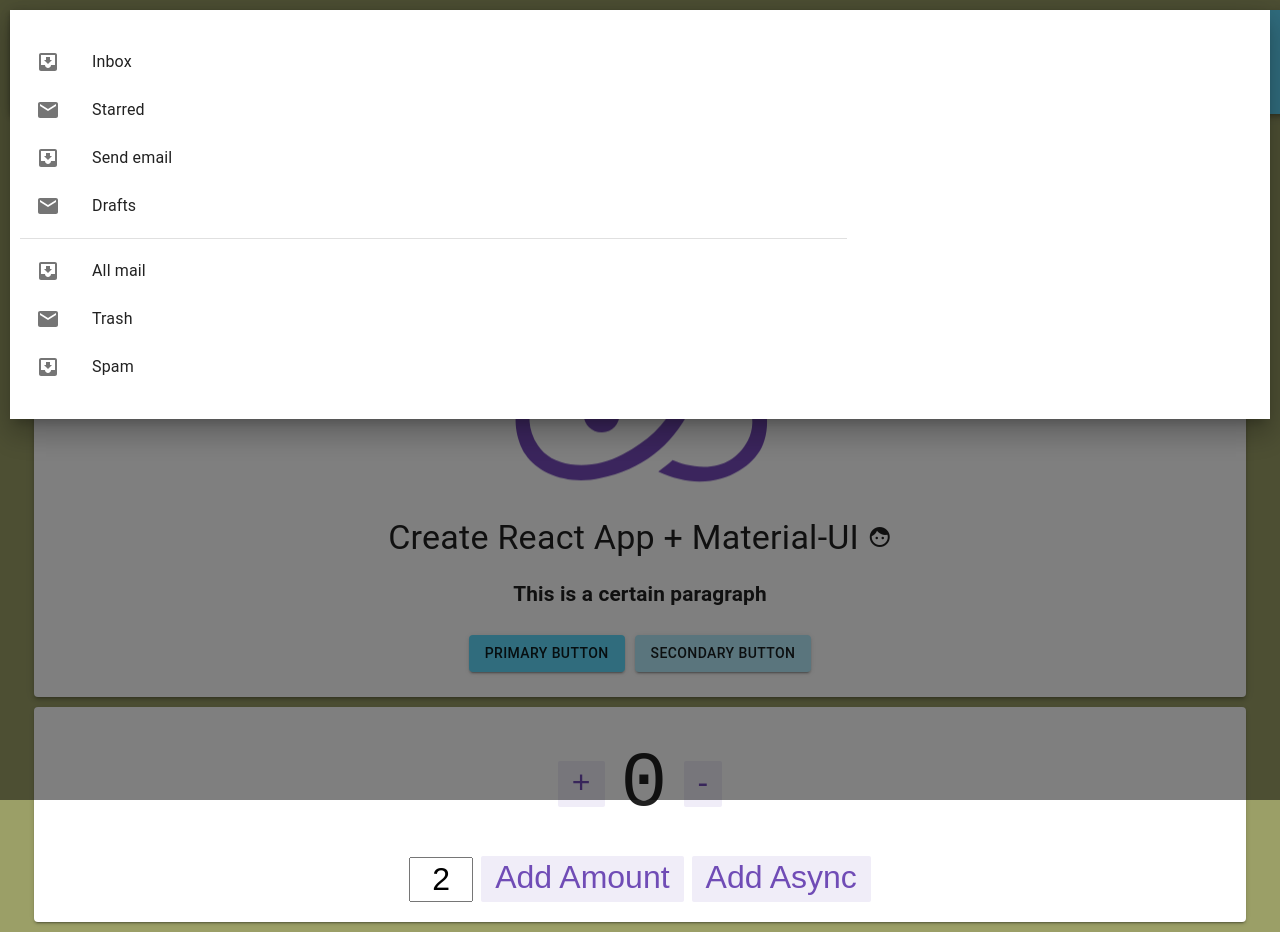
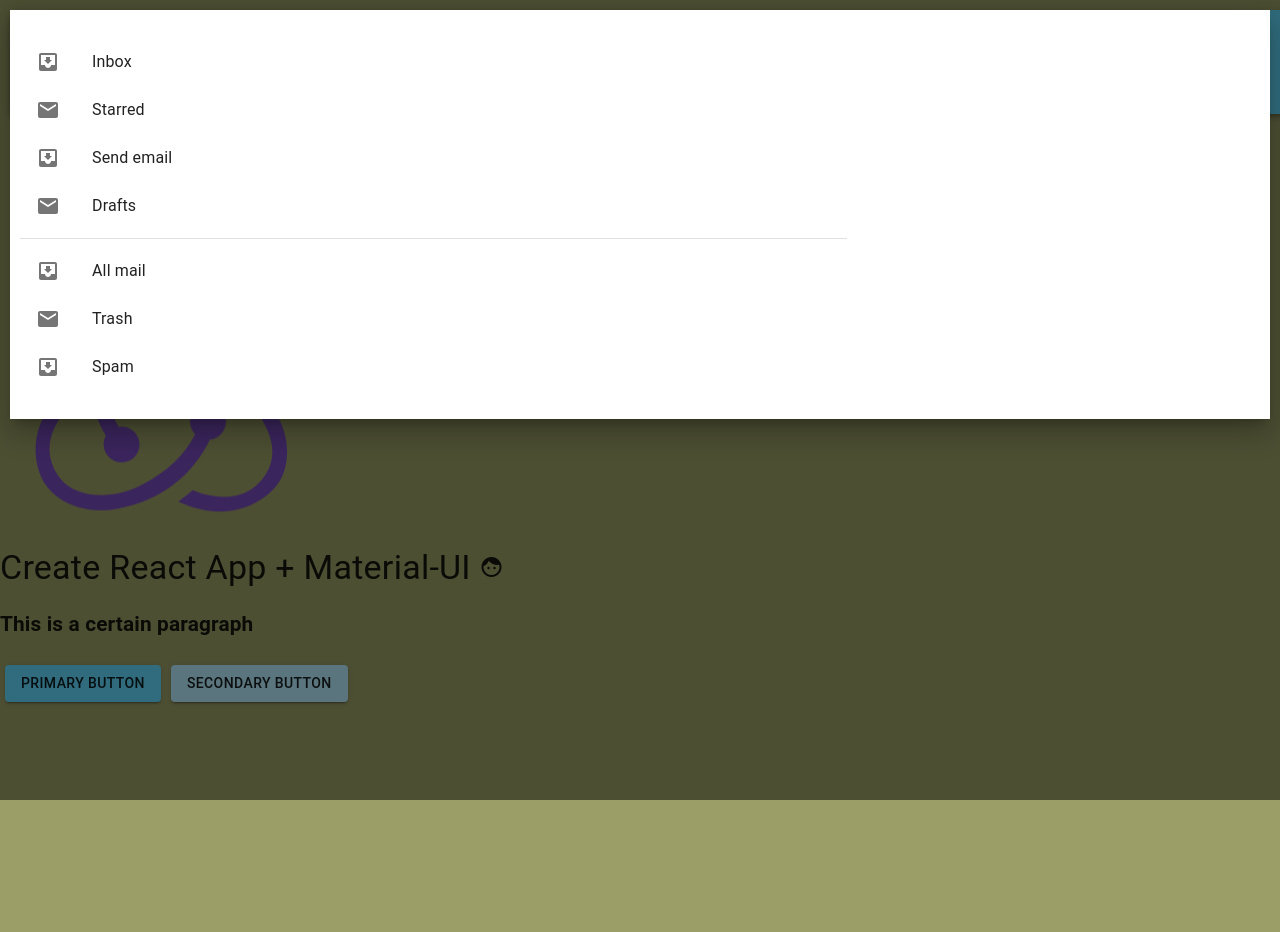
Before and after one commit to ninohero/dashboard-with-graphs, a React (Create React App) app: page / in a window 1280 px wide. Both pictures are taken after a click on the button "PRIMARY BUTTON". After the commit the page ends 800 px from the top, so only its background shows below. Built offline with nearby package versions, Linux system fonts and the light colour scheme.

Commit message:
initial commit: routing, basic redux, basic component placeholders

```diff
--- a/package.json
+++ b/package.json
@@ -12,6 +12,8 @@
     "react": "^16.13.1",
     "react-dom": "^16.13.1",
     "react-redux": "^7.1.3",
+    "react-router-dom": "^5.2.0",
+    "react-router-redux": "^4.0.8",
     "react-scripts": "3.4.3"
   },
   "scripts": {
--- a/src/components/App.js
+++ b/src/components/App.js
@@ -1,37 +1,17 @@
 import React, { useState } from "react";
-import logo from "../logo.svg";
-import { Counter } from "../features/counter/Counter";
 import "../components/App.css";
-import clsx from "clsx";
 import { makeStyles, withStyles } from "@material-ui/core/styles";
-import {
-  Button,
-  Paper,
-  Drawer,
-  Container,
-  Typography,
-  List,
-  ListItem,
-  ListItemIcon,
-  ListItemText,
-  Divider,
-  Grid,
-} from "@material-ui/core";
+import { Switch, Route } from "react-router-dom";
+import Category from "./Category";
+import Dashboard from "./Dashboard";
+import Products from "./Products";
+import { Paper, Container } from "@material-ui/core";
 import Header from "./Header";
 import SideMenu from "./SideMenu";
-import InboxIcon from "@material-ui/icons/MoveToInbox";
-import MailIcon from "@material-ui/icons/Mail";
 
 const styles = {
-  certainPTag: {
-    fontSize: "1.3rem",
-    fontWeight: "bold",
-  },
   list: {
     width: 250,
-  },
-  fullList: {
-    width: "auto",
   },
 };
 
@@ -44,98 +24,19 @@
     right: false,
   });
 
-  const toggleDrawer = (anchor, open) => (event) => {
-    if (
-      event.type === "keydown" &&
-      (event.key === "Tab" || event.key === "Shift")
-    ) {
-      return;
-    }
-
-    setState({ ...state, [anchor]: open });
-  };
-
-  console.log(styles.list);
-
-  const list = (anchor) => (
-    <>
-      <Grid container>
-        <Grid item sm={4}></Grid>
-      </Grid>
-      <Grid
-        sm={8}
-        className={clsx(classes.list, {
-          [classes.fullList]: anchor === "top" || anchor === "bottom",
-        })}
-        role="presentation"
-        onClick={toggleDrawer(anchor, false)}
-        onKeyDown={toggleDrawer(anchor, false)}
-      >
-        <List>
-          {["Inbox", "Starred", "Send email", "Drafts"].map((text, index) => (
-            <ListItem button key={text}>
-              <ListItemIcon>
-                {index % 2 === 0 ? <InboxIcon /> : <MailIcon />}
-              </ListItemIcon>
-              <ListItemText primary={text} />
-            </ListItem>
-          ))}
-        </List>
-        <Divider />
-        <List>
-          {["All mail", "Trash", "Spam"].map((text, index) => (
-            <ListItem button key={text}>
-              <ListItemIcon>
-                {index % 2 === 0 ? <InboxIcon /> : <MailIcon />}
-              </ListItemIcon>
-              <ListItemText primary={text} />
-            </ListItem>
-          ))}
-        </List>
-      </Grid>
-    </>
-  );
-
-  console.log("props", props);
-
   return (
     <>
       <Header />
       <Container maxWidth="lg" className="App">
         <Paper elevation={3}>
-          <SideMenu className={list} />
-          <img src={logo} className="App-logo" alt="logo" />
-          <Typography variant="h4" component="h1" gutterBottom>
-            Create React App + Material-UI{" "}
-            <i className="material-icons md-dark md-inactive">face</i>
-          </Typography>
-          <p className={classes.certainPTag}>This is a certain paragraph</p>
-          <Button
-            variant="contained"
-            color="primary"
-            onClick={toggleDrawer("top", true)}
-          >
-            Primary Button
-          </Button>
-          <Button
-            variant="contained"
-            color="secondary"
-            onClick={toggleDrawer("top", true)}
-          >
-            Secondary Button
-          </Button>
-          <Drawer
-            anchor={"top"}
-            open={state["top"]}
-            onClose={toggleDrawer("top", false)}
-          >
-            {list("top")}
-          </Drawer>
-        </Paper>
-        <Paper elevation={2}>
-          <Counter />
+          <SideMenu className={classes.list} />
         </Paper>
       </Container>
+      <Switch>
+        <Route exact path="/" component={Dashboard} />
+        <Route path="/category" component={Category} />
+        <Route path="/products" component={Products} />
+      </Switch>
     </>
   );
 }
--- /dev/null
+++ b/src/components/Category.js
@@ -0,0 +1,7 @@
+import React, { useState } from "react";
+
+const Category = () => {
+  return <div>Category</div>;
+};
+
+export default Category;
--- /dev/null
+++ b/src/components/Dashboard.js
@@ -0,0 +1,130 @@
+import React, { useState } from "react";
+import logo from "../logo.svg";
+import { Counter } from "../features/counter/Counter";
+import "../components/App.css";
+import clsx from "clsx";
+import { makeStyles, withStyles } from "@material-ui/core/styles";
+import {
+  Button,
+  Drawer,
+  Typography,
+  List,
+  ListItem,
+  ListItemIcon,
+  ListItemText,
+  Divider,
+  Grid,
+} from "@material-ui/core";
+import InboxIcon from "@material-ui/icons/MoveToInbox";
+import MailIcon from "@material-ui/icons/Mail";
+
+const styles = {
+  certainPTag: {
+    fontSize: "1.3rem",
+    fontWeight: "bold",
+  },
+  list: {
+    width: 250,
+  },
+  fullList: {
+    width: "auto",
+  },
+};
+
+function Dashboard(props) {
+  const { classes } = props;
+  const [state, setState] = React.useState({
+    top: false,
+    left: false,
+    bottom: false,
+    right: false,
+  });
+
+  const toggleDrawer = (anchor, open) => (event) => {
+    if (
+      event.type === "keydown" &&
+      (event.key === "Tab" || event.key === "Shift")
+    ) {
+      return;
+    }
+
+    setState({ ...state, [anchor]: open });
+  };
+
+  console.log(styles.list);
+
+  const list = (anchor) => (
+    <>
+      <Grid container>
+        <Grid item sm={4}></Grid>
+      </Grid>
+      <Grid
+        sm={8}
+        className={clsx(classes.list, {
+          [classes.fullList]: anchor === "top" || anchor === "bottom",
+        })}
+        role="presentation"
+        onClick={toggleDrawer(anchor, false)}
+        onKeyDown={toggleDrawer(anchor, false)}
+      >
+        <List>
+          {["Inbox", "Starred", "Send email", "Drafts"].map((text, index) => (
+            <ListItem button key={text}>
+              <ListItemIcon>
+                {index % 2 === 0 ? <InboxIcon /> : <MailIcon />}
+              </ListItemIcon>
+              <ListItemText primary={text} />
+            </ListItem>
+          ))}
+        </List>
+        <Divider />
+        <List>
+          {["All mail", "Trash", "Spam"].map((text, index) => (
+            <ListItem button key={text}>
+              <ListItemIcon>
+                {index % 2 === 0 ? <InboxIcon /> : <MailIcon />}
+              </ListItemIcon>
+              <ListItemText primary={text} />
+            </ListItem>
+          ))}
+        </List>
+      </Grid>
+    </>
+  );
+
+  console.log("props", props);
+
+  return (
+    <>
+      <img src={logo} className="App-logo" alt="logo" />
+      <Typography variant="h4" component="h1" gutterBottom>
+        Create React App + Material-UI{" "}
+        <i className="material-icons md-dark md-inactive">face</i>
+      </Typography>
+      <p className={classes.certainPTag}>This is a certain paragraph</p>
+      <Button
+        variant="contained"
+        color="primary"
+        onClick={toggleDrawer("top", true)}
+      >
+        Primary Button
+      </Button>
+      <Button
+        variant="contained"
+        color="secondary"
+        onClick={toggleDrawer("top", true)}
+      >
+        Secondary Button
+      </Button>
+      <Drawer
+        anchor={"top"}
+        open={state["top"]}
+        onClose={toggleDrawer("top", false)}
+      >
+        {list("top")}
+      </Drawer>
+    </>
+  );
+}
+
+export default withStyles(styles)(Dashboard);
--- /dev/null
+++ b/src/components/Products.js
@@ -0,0 +1,7 @@
+import React, { useState } from "react";
+
+const Products = () => {
+  return <div>Products</div>;
+};
+
+export default Products;
--- a/src/index.js
+++ b/src/index.js
@@ -1,5 +1,8 @@
 import React from "react";
 import ReactDOM from "react-dom";
+import { BrowserRouter, Switch, Route, browserHistory } from "react-router-dom";
+import routes from "./routes";
+import { syncHistoryWithStore } from "react-router-redux";
 import "./index.css";
 import CssBaseline from "@material-ui/core/CssBaseline";
 import { ThemeProvider } from "@material-ui/core/styles";
@@ -9,12 +12,16 @@
 import { Provider } from "react-redux";
 import * as serviceWorker from "./serviceWorker";
 
+// const history = syncHistoryWithStore(browserHistory, store);
+
 ReactDOM.render(
   <React.StrictMode>
     <Provider store={store}>
       <ThemeProvider theme={theme}>
-        <CssBaseline />
-        <App />
+        <BrowserRouter routes={routes}>
+          <CssBaseline />
+          <App />
+        </BrowserRouter>
       </ThemeProvider>
     </Provider>
   </React.StrictMode>,
--- /dev/null
+++ b/src/routes.js
@@ -0,0 +1,13 @@
+import React from "react";
+import { Route, Switch } from "react-router-dom";
+import Category from "./components/Category";
+import Dashboard from "./components/Dashboard";
+import Products from "./components/Products";
+
+export default (
+  <Switch>
+    <Route exact path="/" component={Dashboard} />
+    <Route path="/category" component={Category} />
+    <Route path="/products" component={Products} />
+  </Switch>
+);
```
Also changed, not shown: 1 other file (tests, documents, lock files or other folders).
